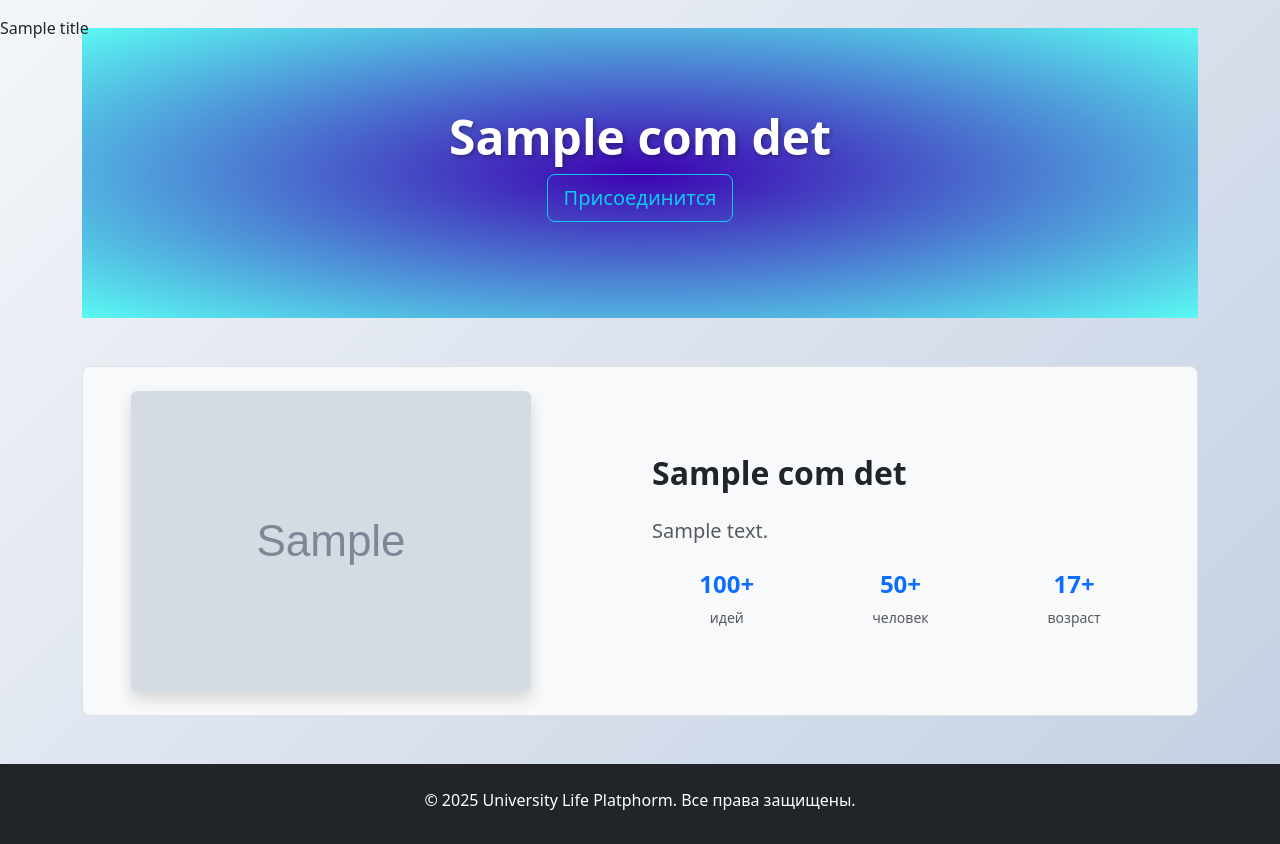
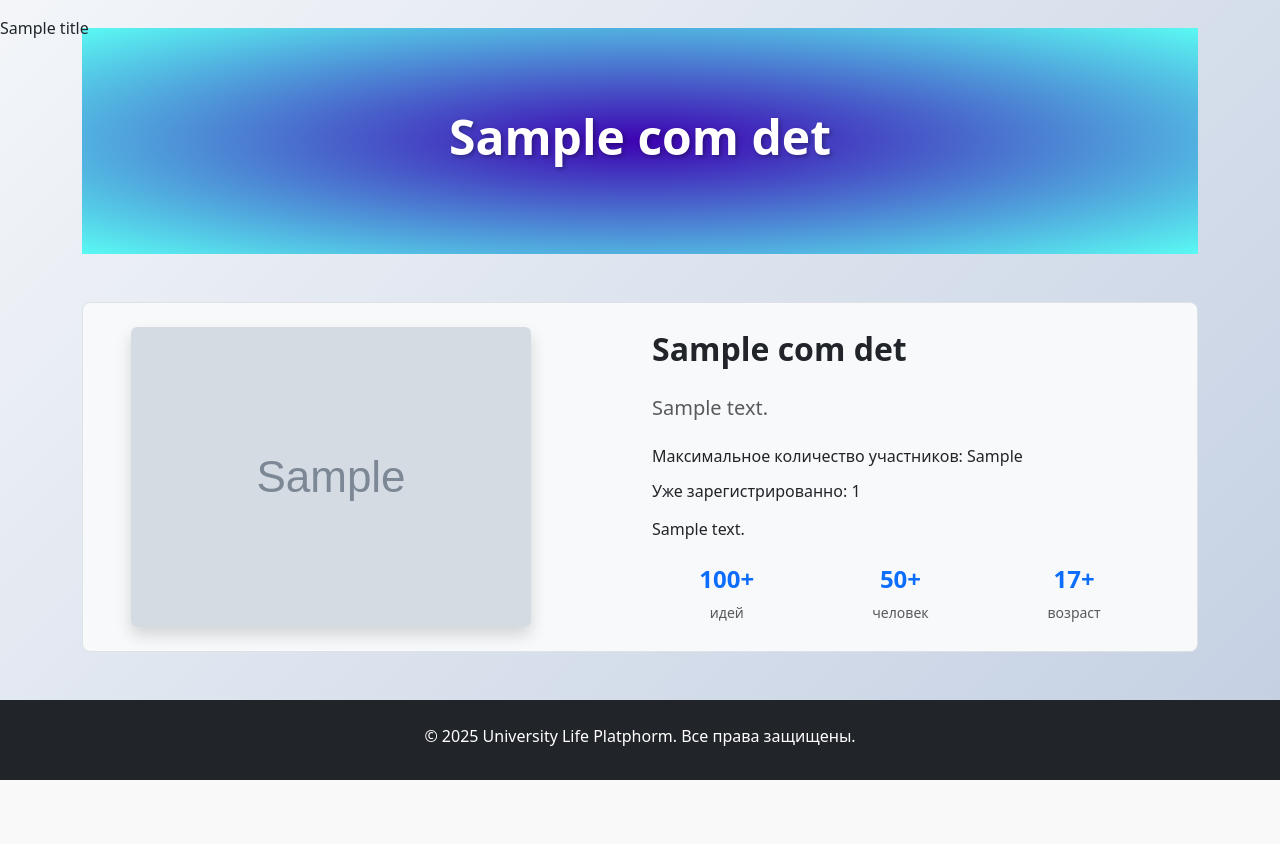
Before and after one commit to AnastasiaAlekseeva204/University_Life_Platphorm_diplom_project, a Django app: template myproject/myplatform/templates/community_detail.html in a window 1280 px wide. Shown: the part 80-924 px from the top of the page. After the commit the page ends 860 px from the top, so only its background shows below. Run offline with Django 5.2, Linux system fonts and the light colour scheme; the template is opened without the code that fills it: most values are stand-ins (such as "Sample title", 1, 10 or a date in 2020); grey boxes marked "Sample" are stand-in pictures.

Commit message:
update мак.участников в сообществе

```diff
--- a/myproject/myplatform/models.py
+++ b/myproject/myplatform/models.py
@@ -42,6 +42,7 @@ class Community(models.Model):
         WAIT = "WAIT", 'wait'
     name = models.CharField(max_length=200,verbose_name="Название сообщества")
     description = models.TextField(verbose_name="Описание")
+    max_participants = models.PositiveIntegerField(verbose_name="Максимальное количество участников",default=0)
     organizator = models.ForeignKey(
         User,
         on_delete = models.CASCADE,
--- a/myproject/myplatform/templates/community_detail.html
+++ b/myproject/myplatform/templates/community_detail.html
@@ -8,11 +8,13 @@
                     <h1>
                         {{com_det.name}}
                     </h1>
+                    {% if com_count < com_det.max_participants %}
                     <form method="post" action="{% url 'join_community' com_det.id %}">
                         {% csrf_token %}
                         <button class="btn btn-outline-info btn-lg ">
                             <i class="bi bi-heart"></i>Присоединится</button>
                     </form>
+                    {% endif %}
                     {% if messages %}
                     <div class="mt-3">
                     {% for message in messages %}
@@ -37,6 +39,14 @@
                 <div class="col-md-6">
                     <h2 class="fw-bold mb-4">{{com_det.name}}</h2>
                     <p class="lead text-muted mb-4">{{com_det.description}}</p>
+                    <div class="h6 me-2">
+                        <p>Максимальное количество участников: {{com_det.max_participants}}</p>
+                    </div>
+                    <div class="h6 me-2">
+                        <p>Уже зарегистрированно: {{com_count}}</p>
+                    </div>
+                    <p class="mb-4">{{com_det.description}}</p>
+
                     <div class="row text-center">
                         <div class="col-4">
                             <h4 class="fw-bold text-primary">100+</h4>
--- a/myproject/myplatform/views.py
+++ b/myproject/myplatform/views.py
@@ -56,16 +56,18 @@ def communities(request):
 
 def community_detail(request,community_id):
     com_det = get_object_or_404(Community,pk = community_id)
-    return render(request,'community_detail.html', {'com_det': com_det})
+    com_count = com_det.participants.count()
+    return render(request,'community_detail.html', {'com_det': com_det,'com_count': com_count})
 
 def join_community(request,community_id):
     community = get_object_or_404(Community,pk=community_id)
+    com_count = community.participants.count()
     if community.participants.filter(id=request.user.id).exists():
         messages.warning(request,"Вы участник")
     else:
         community.participants.add(request.user)
         messages.success(request,"Вы присоединились")
-    return render(request,'community_detail.html',{'com_det':community})
+    return render(request,'community_detail.html',{'com_det':community, 'com_count':com_count})
 
 def delete_community(request,community_id):
     delete_community = get_object_or_404(Community,pk=community_id)
```
Also changed, not shown: myproject/db.sqlite3, myproject/myplatform/migrations/0013_community_max_participants.py (added).
